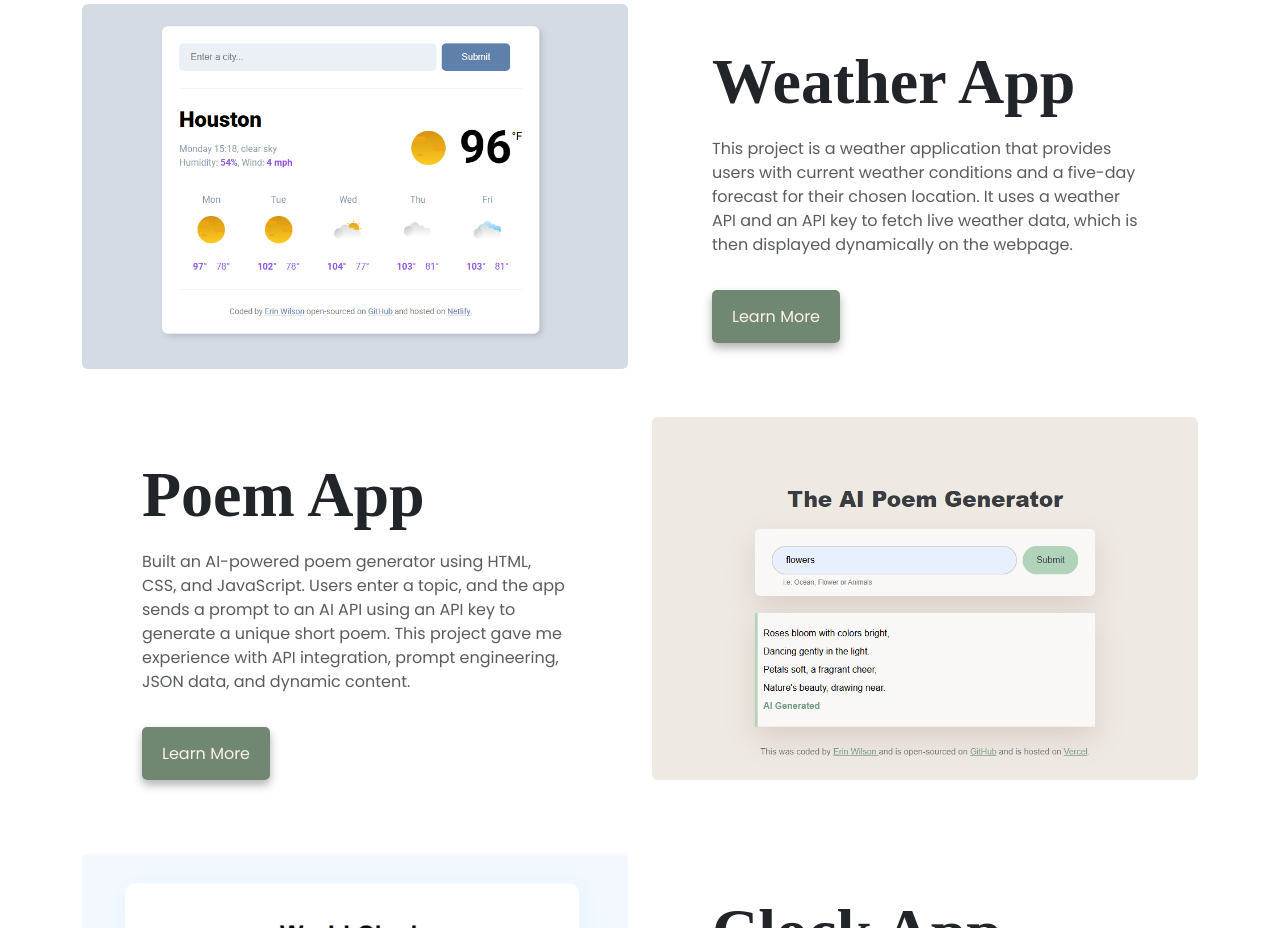
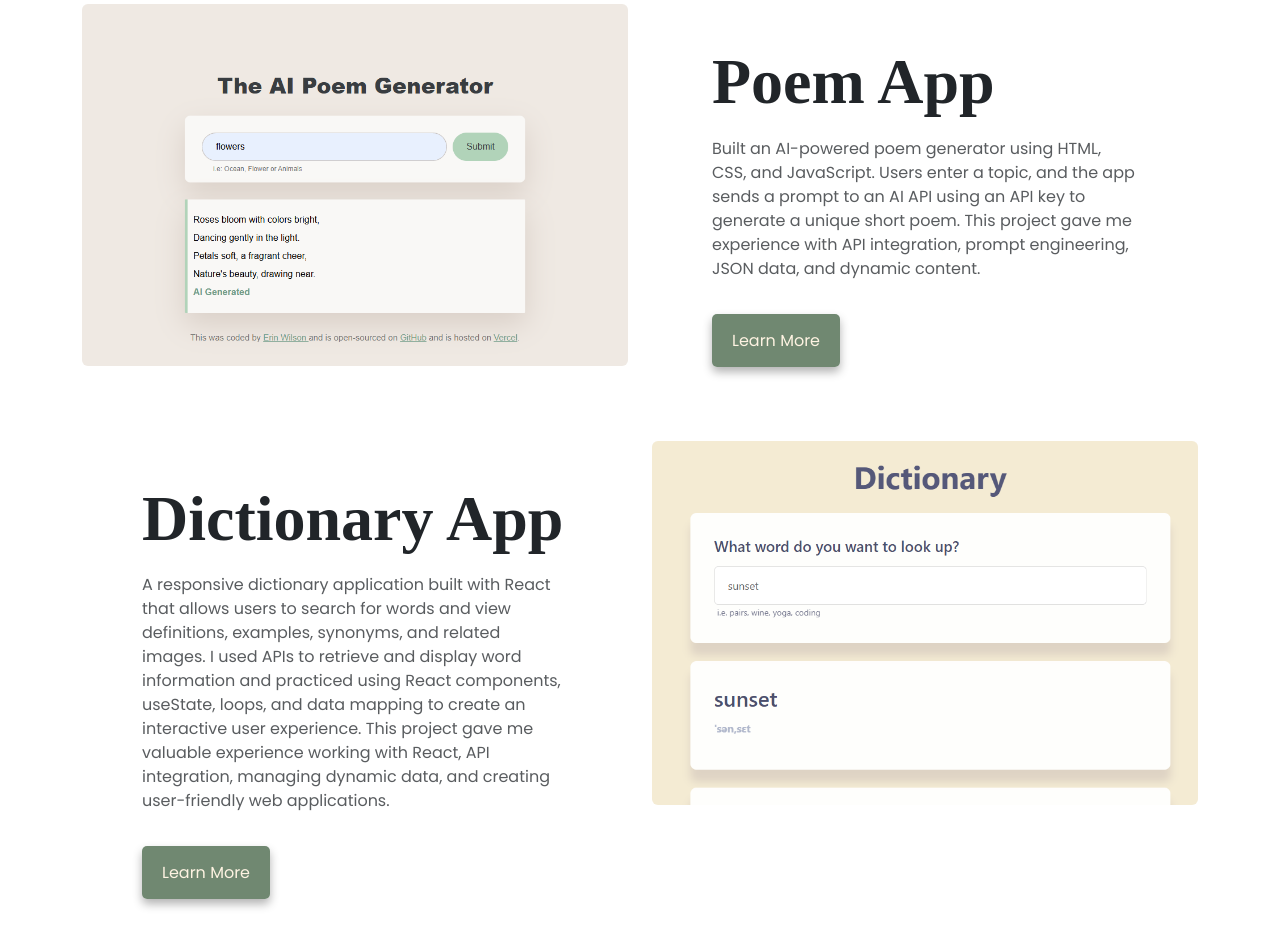
Before and after one commit to ewilson001500-tech/responsive-portfolio, a plain HTML site: page index.html in a window 1280 px wide. Shown: the part 779-1707 px from the top of the page. Drawn offline with nearby package versions, Linux system fonts and the light colour scheme; a web font is replaced by a local one.

Commit message:
Added Dictionary to the homepage and moved Poem to the top

```diff
--- a/index.html
+++ b/index.html
@@ -64,7 +64,11 @@
           title="Contact Erin Wilson"
           >Contact Me</a
         >
-        <a href="src/Resume.pdf" class="btn primary-link" target="_blank"
+        <a
+          href="src/Resume.pdf"
+          class="btn primary-link"
+          target="_blank"
+          title="View Erin's Resume"
           >My Resume</a
         >
       </div>
@@ -76,32 +80,11 @@
       <div class="row mb-5">
         <div class="col d-none d-lg-block">
           <img
-            src="images/weather.png"
-            alt="Weather project"
+            src="images/poem.png"
+            alt="Poem generator project"
             class="img-fluid rounded"
           />
         </div>
-        <div class="col">
-          <div class="project-desciption">
-            <h2 class="mb-3">Weather App</h2>
-            <p class="mb-5 text-muted">
-              This project is a weather application that provides users with
-              current weather conditions and a five-day forecast for their
-              chosen location. It uses a weather API and an API key to fetch
-              live weather data, which is then displayed dynamically on the
-              webpage.
-            </p>
-            <a
-              href="/work.html"
-              class="primary-link project-link"
-              title="Weather project"
-              >Learn More</a
-            >
-          </div>
-        </div>
-      </div>
-
-      <div class="row mb-5">
         <div class="col">
           <div class="project-desciption">
             <h2 class="mb-3">Poem App</h2>
@@ -120,10 +103,34 @@
             >
           </div>
         </div>
+      </div>
+
+      <div class="row mb-5">
+        <div class="col">
+          <div class="project-desciption">
+            <h2 class="mb-3">Dictionary App</h2>
+            <p class="mb-5 text-muted">
+              A responsive dictionary application built with React that allows
+              users to search for words and view definitions, examples,
+              synonyms, and related images. I used APIs to retrieve and display
+              word information and practiced using React components, useState,
+              loops, and data mapping to create an interactive user experience.
+              This project gave me valuable experience working with React, API
+              integration, managing dynamic data, and creating user-friendly web
+              applications.
+            </p>
+            <a
+              href="/work.html"
+              class="primary-link project-link"
+              title="Dictionary project"
+              >Learn More</a
+            >
+          </div>
+        </div>
         <div class="col d-none d-lg-block">
           <img
-            src="images/poem.png"
-            alt="Poem generator project"
+            src="images/dictionary.png"
+            alt="Dictionary project"
             class="img-fluid rounded"
           />
         </div>
```
Also changed, not shown: work.html (+1 -1 lines).
